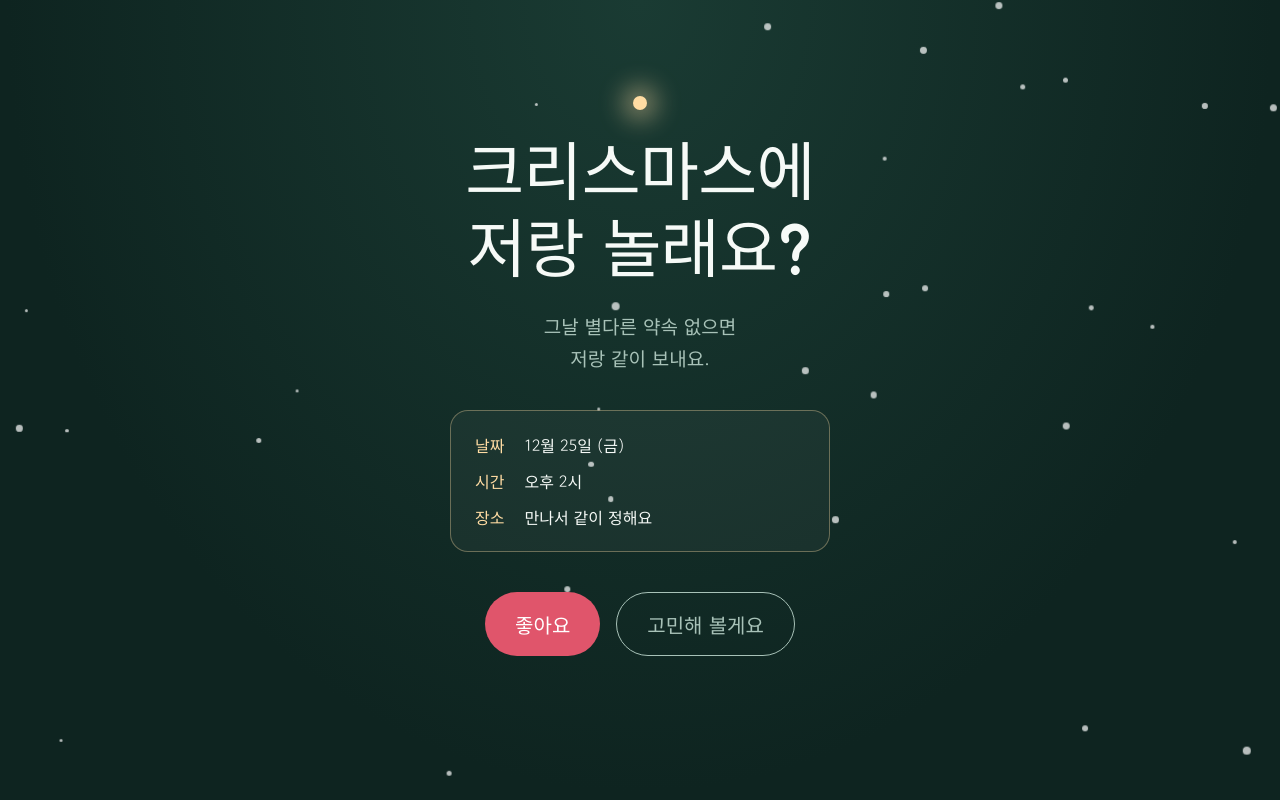
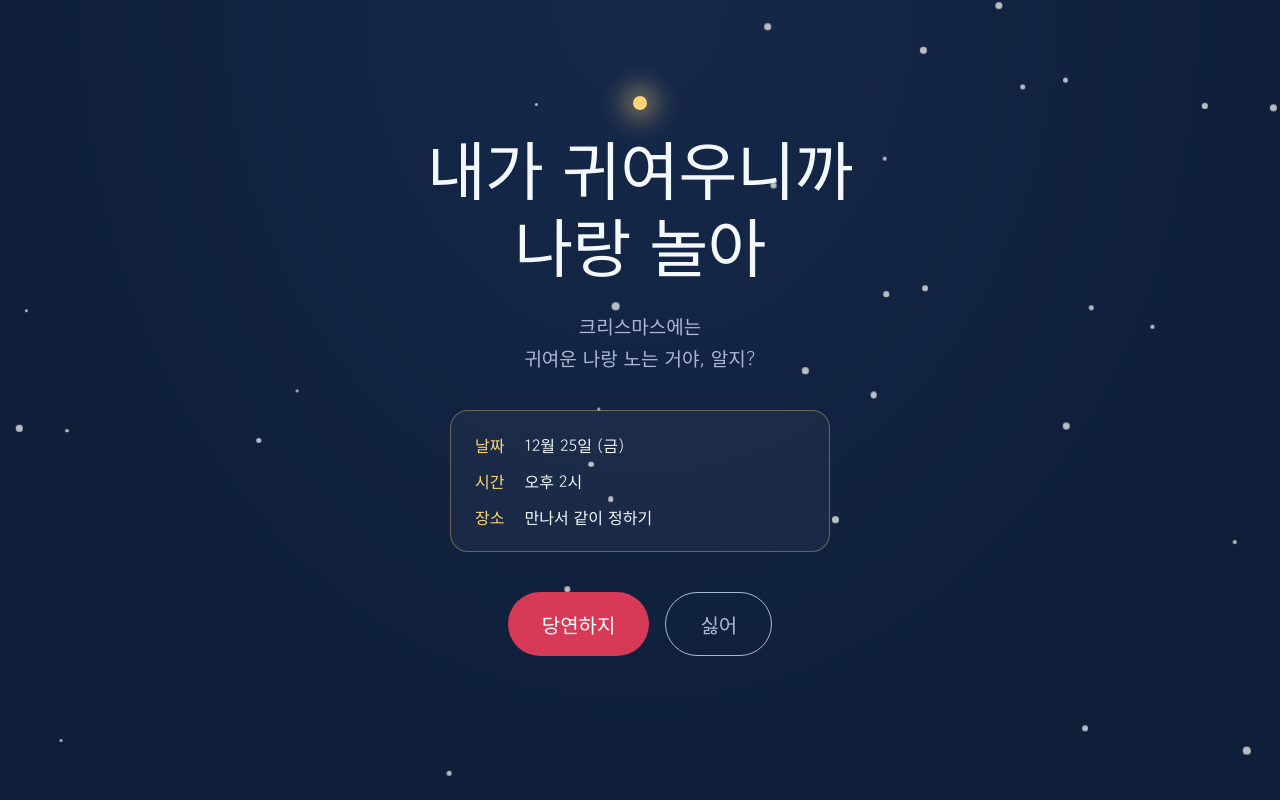
Before and after one commit to moouuuse/XMASWITHME, a plain HTML site: page invite.html in a window 1280 px wide. Drawn offline with Linux system fonts and the light colour scheme.

Commit message:
Update invite.html

```diff
--- a/invite.html
+++ b/invite.html
@@ -3,31 +3,32 @@
 <head>
 <meta charset="utf-8">
 <meta name="viewport" content="width=device-width, initial-scale=1, viewport-fit=cover">
-<title>크리스마스에 저랑 놀래요?</title>
+<title>내가 귀여우니까 나랑 놀아</title>
 <link href="https://fonts.googleapis.com/css2?family=Jua&family=Gowun+Dodum&display=swap" rel="stylesheet">
 <style>
-:root{--night:#0e2420;--deep:#1a3b33;--lamp:#ffdca3;--berry:#e0556b;--snow:#f6faf7;--muted:#a8c2b8;
+:root{--night:#0f1f3a;--deep:#16294a;--lamp:#ffd479;--berry:#d63a56;--snow:#f4f8ff;--muted:#a9b8d4;
 box-sizing:border-box;padding-top:env(safe-area-inset-top,0px);padding-bottom:env(safe-area-inset-bottom,0px)}
 html{height:100%;scroll-padding-top:env(safe-area-inset-top,0px)}
 *{box-sizing:border-box}
 body{margin:0;min-height:100%;background:radial-gradient(ellipse at 50% 0%,var(--deep),var(--night) 70%);color:var(--snow);font-family:"Gowun Dodum","Apple SD Gothic Neo","Malgun Gothic",sans-serif;overflow-x:hidden}
 .snow{position:fixed;inset:0;pointer-events:none;overflow:hidden}
-.snow i{position:absolute;top:-10px;border-radius:50%;background:#fff;opacity:.7;animation:fall linear infinite}
+.snow i{position:absolute;top:-10px;width:6px;height:6px;border-radius:50%;background:#fff;opacity:.7;animation:fall linear infinite}
 @keyframes fall{to{transform:translateY(110vh) translateX(30px)}}
 main{position:relative;max-width:560px;margin:0 auto;padding:12vh 24px 48px;text-align:center}
-.star{width:14px;height:14px;margin:0 auto 28px;background:var(--lamp);border-radius:50%;box-shadow:0 0 24px 10px rgba(255,220,163,.45)}
+.star{width:14px;height:14px;margin:0 auto 28px;background:var(--lamp);border-radius:50%;box-shadow:0 0 24px 10px rgba(255,212,121,.45)}
 h1{font-family:"Jua","Apple SD Gothic Neo",sans-serif;font-weight:400;font-size:clamp(40px,11vw,64px);line-height:1.2;margin:0 0 18px;letter-spacing:-.01em}
 h1 span{display:block}
 .lead{font-size:19px;line-height:1.7;color:var(--muted);margin:0 0 36px}
-dl{display:grid;grid-template-columns:auto 1fr;gap:12px 20px;text-align:left;margin:0 auto 40px;padding:22px 24px;max-width:380px;border:1px solid rgba(255,220,163,.35);border-radius:18px;background:rgba(255,255,255,.04)}
+dl{display:grid;grid-template-columns:auto 1fr;gap:12px 20px;text-align:left;margin:0 auto 40px;padding:22px 24px;max-width:380px;border:1px solid rgba(255,212,121,.35);border-radius:18px;background:rgba(255,255,255,.04)}
 dt{color:var(--lamp)}dd{margin:0}
 .answer{position:relative;display:flex;gap:16px;justify-content:center;height:64px}
-button{font:inherit;font-size:20px;padding:14px 30px;border-radius:999px;border:0;cursor:pointer}
+button{font:inherit;font-size:20px;padding:14px 34px;border-radius:999px;border:0;cursor:pointer}
 button:focus-visible{outline:3px solid var(--lamp);outline-offset:3px}
 #yes{background:var(--berry);color:#fff}
 #no{background:transparent;color:var(--muted);border:1px solid var(--muted);transition:transform .25s}
 #msg{min-height:30px;margin-top:26px;font-size:18px;color:var(--lamp)}
-.done #ask,.done .answer{display:none}
+.done #ask{display:none}
+.done .answer{display:none}
 #yay{display:none;font-family:"Jua",sans-serif;font-size:28px;line-height:1.5}
 .done #yay{display:block}
 @media (prefers-reduced-motion:reduce){.snow i{animation:none}#no{transition:none}}
@@ -38,26 +39,26 @@ button:focus-visible{outline:3px solid var(--lamp);outline-offset:3px}
 <main id="page">
   <div class="star" aria-hidden="true"></div>
   <div id="ask">
-    <h1><span>크리스마스에</span><span>저랑 놀래요?</span></h1>
-    <p class="lead">그날 별다른 약속 없으면<br>저랑 같이 보내요.</p>
+    <h1><span>내가 귀여우니까</span><span>나랑 놀아</span></h1>
+    <p class="lead">크리스마스에는<br>귀여운 나랑 노는 거야, 알지?</p>
     <dl>
       <dt>날짜</dt><dd>12월 25일 (금)</dd>
       <dt>시간</dt><dd>오후 2시</dd>
-      <dt>장소</dt><dd>만나서 같이 정해요</dd>
+      <dt>장소</dt><dd>만나서 같이 정하기</dd>
     </dl>
   </div>
   <div class="answer" id="answer">
-    <button id="yes">좋아요</button>
-    <button id="no">고민해 볼게요</button>
+    <button id="yes">당연하지</button>
+    <button id="no">싫어</button>
   </div>
   <p id="msg" aria-live="polite"></p>
-  <div id="yay">좋아요!<br>그럼 12월 25일에 봐요 🎄<br>연락 기다릴게요</div>
+  <div id="yay">역시 잘 아네!<br>12월 25일, 귀여운 나랑 놀자 🎄</div>
 </main>
 <script>
 var snow=document.getElementById('snow');
 for(var i=0;i<36;i++){var s=document.createElement('i');s.style.left=Math.random()*100+'%';s.style.width=s.style.height=(3+Math.random()*5)+'px';s.style.animationDuration=(7+Math.random()*9)+'s';s.style.animationDelay=(-Math.random()*12)+'s';snow.appendChild(s);}
 var no=document.getElementById('no'),yes=document.getElementById('yes'),msg=document.getElementById('msg'),tries=0;
-var lines=['버튼이 부끄러워서 도망갔어요','고민은 눈 오는 날 하기엔 아까워요','저 진짜 기다리고 있어요','같이 가면 재미있을 거예요','그냥 좋아요를 눌러 주세요'];
+var lines=['귀여운 사람 말은 들어야지','어딜 도망가려고','그 버튼은 고장 났어','눈 오면 손 잡고 걸어 줄게','그냥 당연하지를 눌러'];
 function dodge(){tries++;var x=(Math.random()-.5)*220,y=(Math.random()-.5)*120;no.style.transform='translate('+x+'px,'+y+'px)';msg.textContent=lines[Math.min(tries-1,lines.length-1)];}
 no.addEventListener('mouseenter',dodge);
 no.addEventListener('touchstart',function(e){e.preventDefault();dodge();},{passive:false});
```
